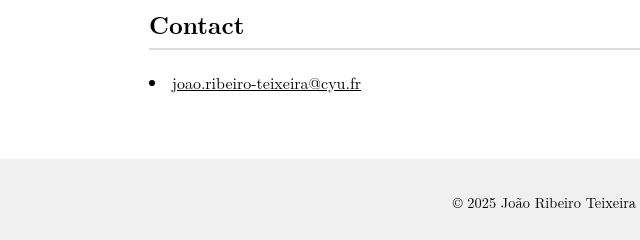
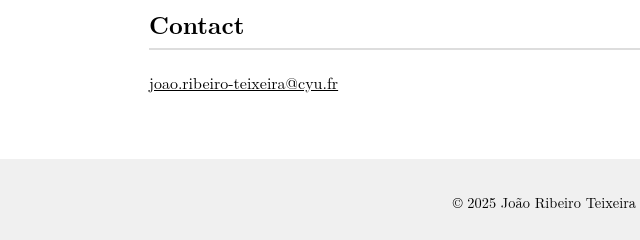
Before and after one commit to joaoribeiroteixeira/accueil, a plain HTML site: page index.html in a window 1280 px wide. Shown: the part 1808-2048 px from the top of the page, 41-681 px from the left. Drawn offline with Linux system fonts and the light colour scheme; a web font is replaced by a local one.

Commit message:
Update index.html

```diff
--- a/index.html
+++ b/index.html
@@ -186,7 +186,7 @@
 
     <section id="contact">
       <h2>Contact</h2>
-     <li><a href="mailto:joao.ribeiro-teixeira@cyu.fr" target="_blank">joao.ribeiro-teixeira@cyu.fr</a></li>
+     <p><a href="mailto:joao.ribeiro-teixeira@cyu.fr" target="_blank">joao.ribeiro-teixeira@cyu.fr</a></p>
     </section>
   </main>
 
```
